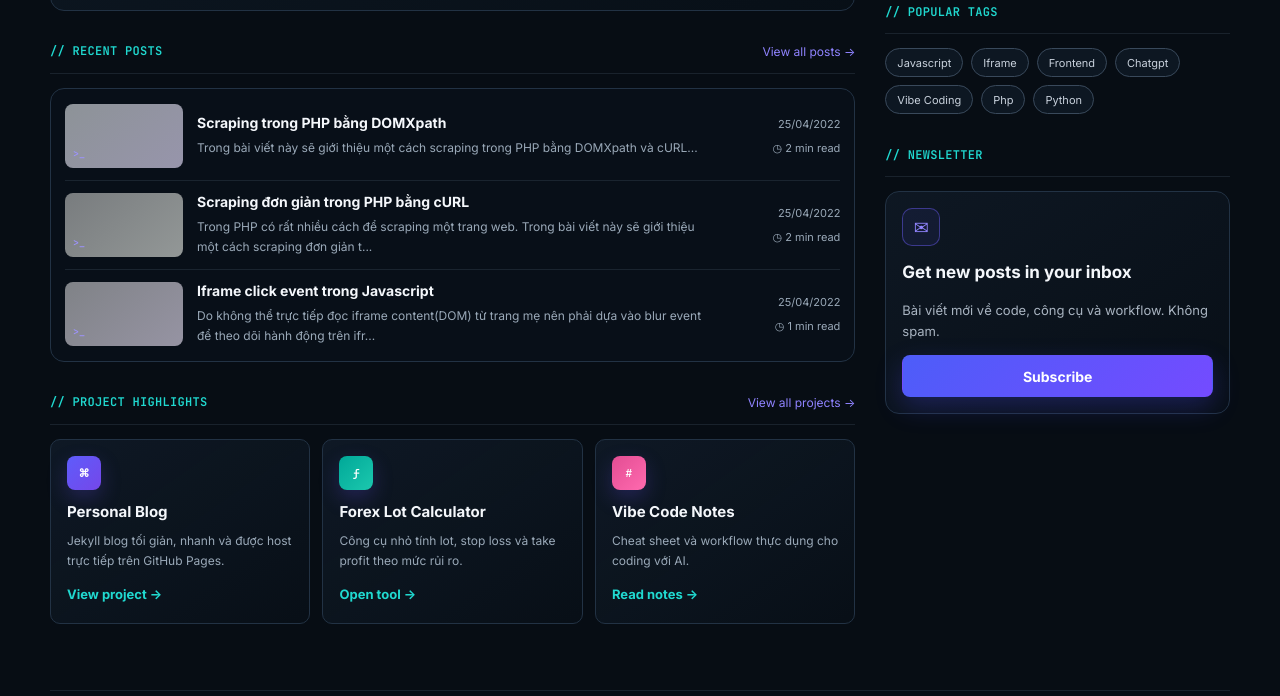
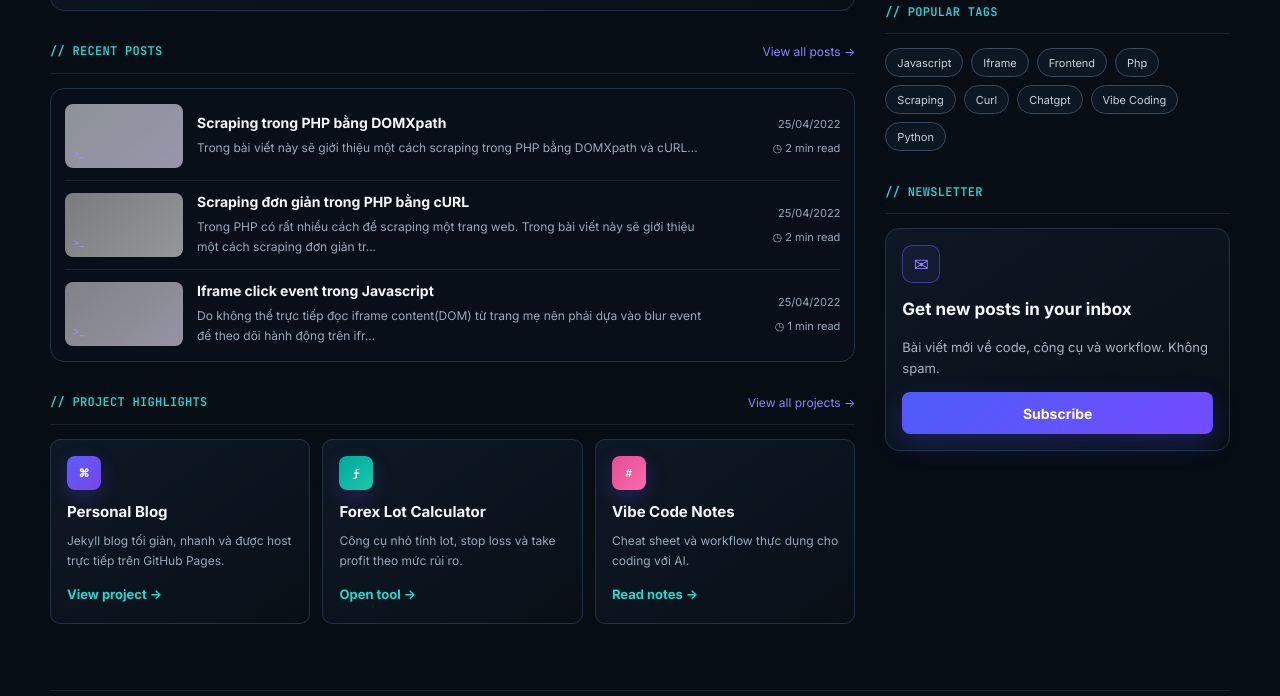
Before and after one commit to cuongtobi/cuongtobi.github.io, a Jekyll site: the page built from index.html, in a window 1280 px wide and 900 px high, scrolled down 679 px, cut to the strip 204-900 px from the top of the window. Built offline with Jekyll 4.4.1, drawn with Linux system fonts in a browser that asks for light colours; the list of posts is cut into pages by our own code; grey boxes are pictures that could not be loaded.

Commit message:
content: add tags to curl scraping article

```diff
--- a/_posts/2022-04-25-scraping-don-gian-trong-php-bang-curl.md
+++ b/_posts/2022-04-25-scraping-don-gian-trong-php-bang-curl.md
@@ -4,9 +4,13 @@ title: Scraping đơn giản trong PHP bằng cURL
 date: 2022-04-25
 author: cuongtobi
 categories: today-i-learned
-description: Trong PHP có rất nhiều cách để  scraping một trang web. Trong bài viết này sẽ giới thiệu một cách scraping đơn giản trong PHP bằng cURL...
+tags:
+  - php
+  - scraping
+  - curl
+description: Trong PHP có rất nhiều cách để scraping một trang web. Trong bài viết này sẽ giới thiệu một cách scraping đơn giản trong PHP bằng cURL...
 ---
-Trong **PHP** có rất nhiều cách để  **scraping** một trang web. Trong bài viết này sẽ giới thiệu một cách **scraping** đơn giản trong **PHP** bằng **cURL**.
+Trong **PHP** có rất nhiều cách để scraping một trang web. Trong bài viết này sẽ giới thiệu một cách **scraping** đơn giản trong PHP bằng **cURL**.
 
 Khởi tạo **cURL**
 
```
